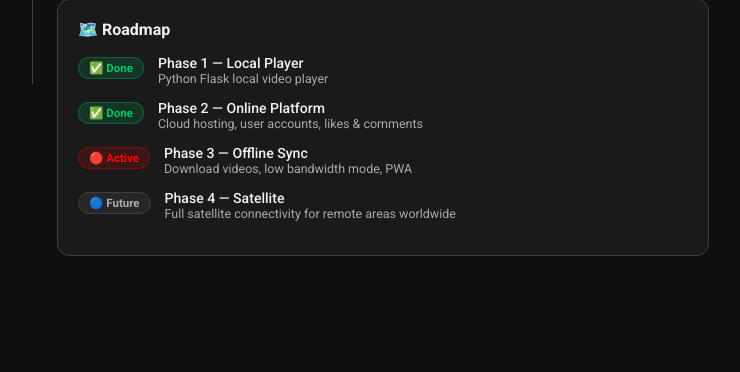
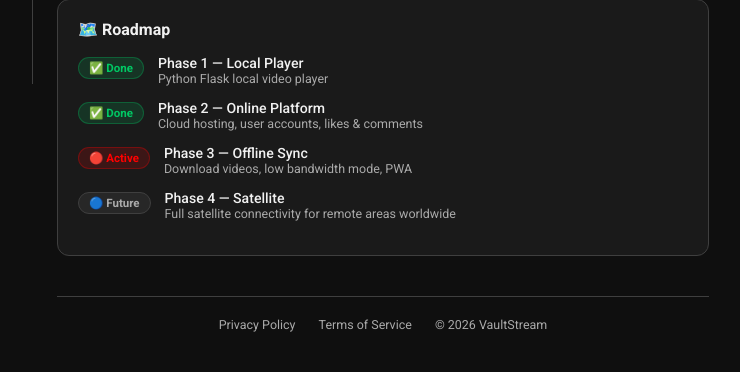
Before and after one commit to brahimsprivateacc-del/vaultstream, a Flask app: page /about in a window 1280 px wide. Shown: the part 716-1088 px from the top of the page, without its empty margins (207-947 px from the left). Before the commit the page ends 972 px from the top, so only its background shows below. Run offline with Flask 3, Linux system fonts and the light colour scheme; some libraries are stand-ins or nearby versions.

Commit message:
Update about.html

```diff
--- a/templates/about.html
+++ b/templates/about.html
@@ -95,6 +95,11 @@ nav { display: flex; align-items: center; gap: 16px; padding: 0 16px; height: 56
     <div class="phase"><span class="phase-badge active">🔴 Active</span><div><div class="phase-name">Phase 3 — Offline Sync</div><div class="phase-desc">Download videos, low bandwidth mode, PWA</div></div></div>
     <div class="phase"><span class="phase-badge future">🔵 Future</span><div><div class="phase-name">Phase 4 — Satellite</div><div class="phase-desc">Full satellite connectivity for remote areas worldwide</div></div></div>
   </div>
+  <div style="margin-top:40px;padding-top:20px;border-top:1px solid var(--border);text-align:center;font-size:0.78rem;color:var(--text2);">
+    <a href="/privacy" style="color:var(--text2);text-decoration:none;margin:0 10px;">Privacy Policy</a>
+    <a href="/terms" style="color:var(--text2);text-decoration:none;margin:0 10px;">Terms of Service</a>
+    <span style="margin:0 10px;">© 2026 VaultStream</span>
+  </div>
 </div>
 </body>
 </html>
```
